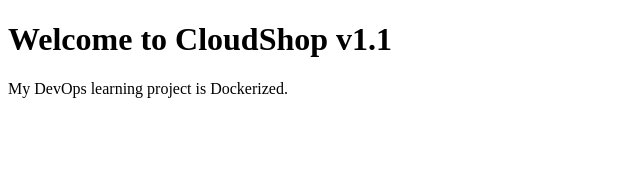
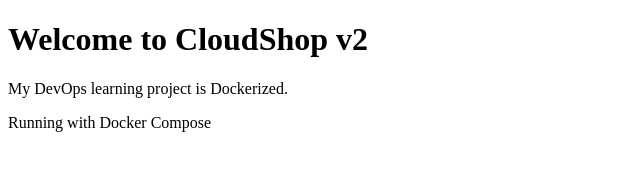
Before and after one commit to PradhumnaAdhikari/cloudshop-devops, a plain HTML site: page app/index.html in a window 1280 px wide. Shown: the whole page, without its empty margins (0-640 px from the left). Drawn offline with Linux system fonts and the light colour scheme.

Commit message:
feat: Updated the index file ci: add docker image  build workflow

```diff
--- a/app/index.html
+++ b/app/index.html
@@ -5,7 +5,8 @@
 </head>
 
 <body>
-    <h1>Welcome to CloudShop v1.1</h1>
+    <h1>Welcome to CloudShop v2</h1>
     <p>My DevOps learning project is Dockerized. </p>
+    <p> Running with Docker Compose</p>
 </body>
 </html>
```
Also changed, not shown: 1 other file.
